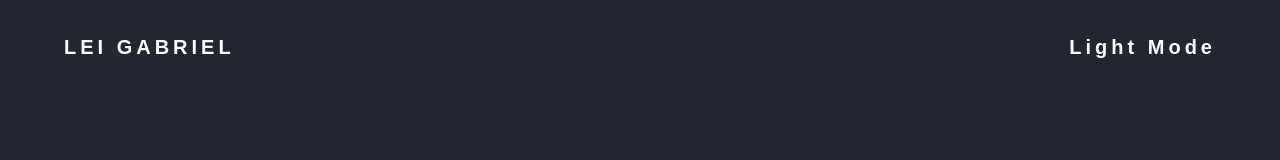
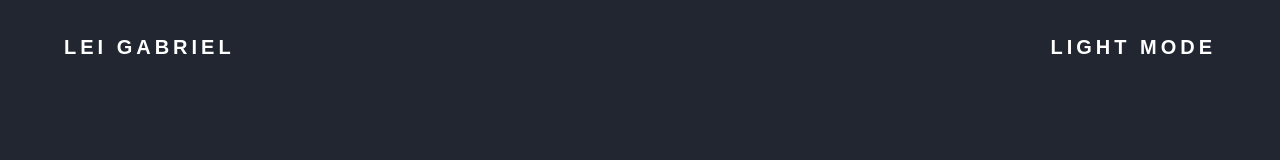
Before and after one commit to leigabriel/design-portfolio, a React (Vite) app: page / in a window 1280 px wide. Shown: the top 160 px of the page. Built offline with nearby package versions, Linux system fonts and the light colour scheme; a web font is replaced by a local one.

Commit message:
Change button text to uppercase on theme toggle

```diff
--- a/src/components/HeroSection.jsx
+++ b/src/components/HeroSection.jsx
@@ -83,7 +83,7 @@ function HeroSection() {
             <header ref={headerRef} className="absolute top-0 left-0 right-0 flex justify-between items-start z-50" style={{ padding: 'clamp(1rem, 3vw, 2rem) clamp(1rem, 5vw, 5rem)' }}>
                 <h1 className={'header-text opacity-0 ' + textColor}>Lei Gabriel</h1>
                 <span className={'header-text text-right opacity-0 ' + textColor}>
-                    <button onClick={toggleTheme} className="hover:underline cursor-pointer">{isDarkMode ? 'Light' : 'Dark'} Mode</button>
+                    <button onClick={toggleTheme} className="hover:underline uppercase cursor-pointer">{isDarkMode ? 'Light' : 'Dark'} Mode</button>
                 </span>
             </header>
             <div className="absolute inset-0 flex items-center justify-center z-10 translate-y-[-10%]">
```
